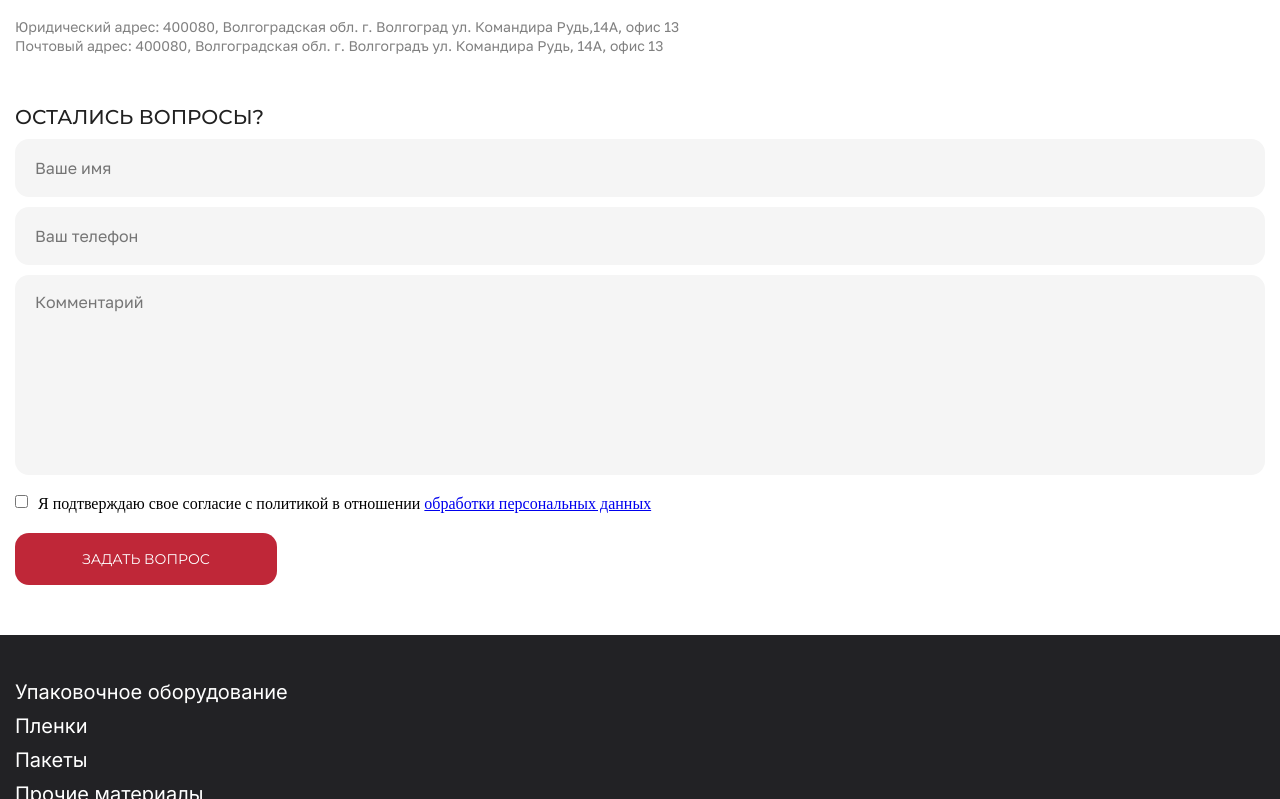
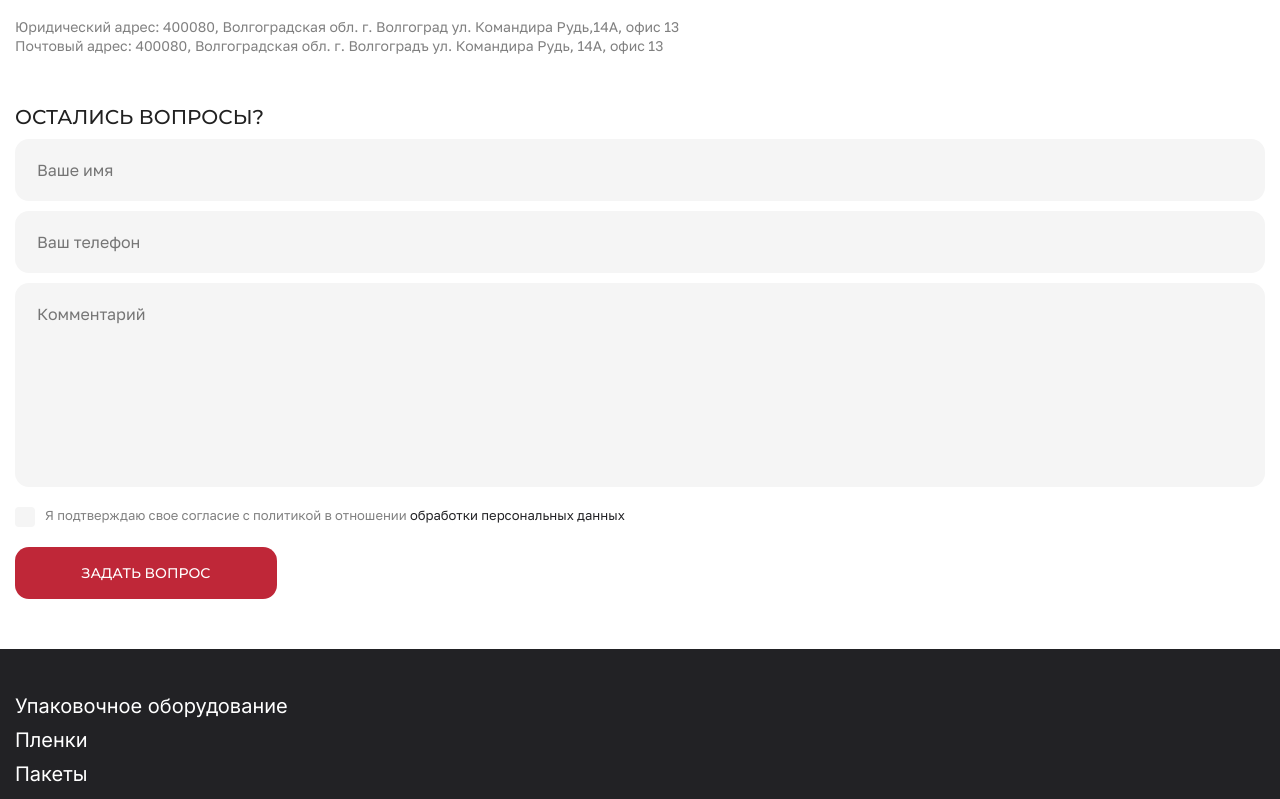
Before and after one commit to sofaglavaa/TestMono, a website built with webpack: page src/index.html in a window 1280 px wide. Shown: the part 595-1394 px from the top of the page. Built offline with nearby package versions, Linux system fonts and the light colour scheme.

Commit message:
Next work feedback form

```diff
--- a/src/index.html
+++ b/src/index.html
@@ -55,16 +55,17 @@
             <div class="feedback__top">Остались вопросы?</div>
             <div class="feedback__form">
                 <input class="feedback__form-field" type="text" placeholder="Ваше имя">
-                <input class="feedback__form-field" type="number" placeholder="Ваш телефон">
-                <input class="feedback__form-field feedback__form-field--comment" type="text" placeholder="Комментарий">
+                <input class="feedback__form-field" type="tel" placeholder="Ваш телефон">
+                <textarea class="feedback__form-field feedback__form-field--comment" placeholder="Комментарий"></textarea>
             </div>
             <div class="feedback__accord">
-                <input type="checkbox">
+                <input class="feedback__accord-checkbox" type="checkbox">
                 <div class="feedback__accord-text">Я подтверждаю свое согласие
                     с политикой в отношении <a href="#">обработки персональных данных</a></div>
             </div>
             <div class="feedback__btn">Задать вопрос</div>
         </div>
+
     </div>
 </body>
 <footer>
--- a/src/styles/app.scss
+++ b/src/styles/app.scss
@@ -21,6 +21,7 @@
     --c-black-01: rgba(34, 34, 37, 1);
     --c-black-02: rgba(42, 42, 46, 1);
     --c-black-03: rgba(33, 33, 33, 1);
+    --b-radius-el: 4px;
     --b-radius-sm: 14px;
     --b-radius: 30px;
 }
--- a/src/styles/main.scss
+++ b/src/styles/main.scss
@@ -152,7 +152,7 @@
 
 .feedback__form-field {
     padding: 17px 20px;
-    border: transparent;
+    border: 2px solid transparent;
     background-color: var(--c-grey-07);
     border-radius: var(--b-radius-sm);
     font-family: var(--f-mod);
@@ -161,17 +161,15 @@
     line-height: 24px;
 
     &:focus {
-        border: 1px solid var(--c-red-hover);
+        border: 2px solid var(--c-red-hover);
+        outline: none;
     }
 
     &--comment {
+        max-width: 100vw;
         height: 166px;
         overflow: auto;
-
-        &::placeholder {
-            position: absolute;
-            top: 17px;
-        }
+        resize: none;
     }
 }
 
@@ -184,6 +182,51 @@
     margin-bottom: 20px;
 }
 
+.feedback__accord-checkbox {
+    -webkit-appearance: none;
+    position: relative;
+    background-color: var(--c-grey-07);
+    min-width: 20px;
+    height: 20px;
+    border-radius: var(--b-radius-el);
+    transition: all 0.35s ease-in-out;
+    cursor: pointer;
+
+    &:hover {
+        background-color: var(--c-red-hover);
+    }
+
+    &:checked {
+        background-color: var(--c-red-hover);
+        color: var(--c-white);
+
+        &::after {
+            content: '';
+            position: absolute;
+            left: 5px;
+            top: 4px;
+            height: 6px;
+            width: 8px;
+            border: solid var(--c-white);
+            border-width: 0 2px 2px 0;
+            transform: rotate(130deg) rotateX(180deg);
+        }
+    }
+}
+
+.feedback__accord-text {
+    color: var(--c-grey-06);
+    font-family: var(--f-mod);
+    font-weight: 400;
+    font-size: 13px;
+    line-height: 16px;
+
+    a {
+        color: var(--c-black-01);
+        text-decoration: unset;
+    }
+}
+
 .feedback__btn {
     max-width: 190px;
     background-color: var(--c-red-01);
@@ -193,7 +236,7 @@
     padding: 19px 36px;
     font-family: var(--f-btn);
     text-transform: uppercase;
-    font-weight: 400;
+    font-weight: 500;
     font-size: 14px;
     line-height: 14px;
     margin-bottom: 15px;
```
